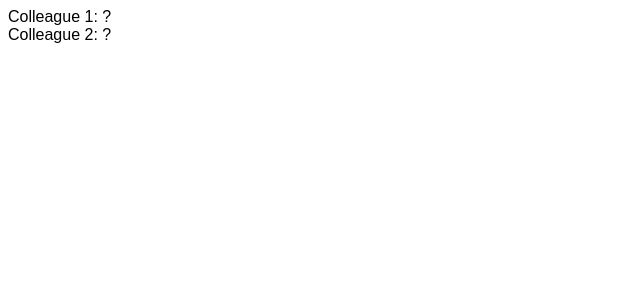
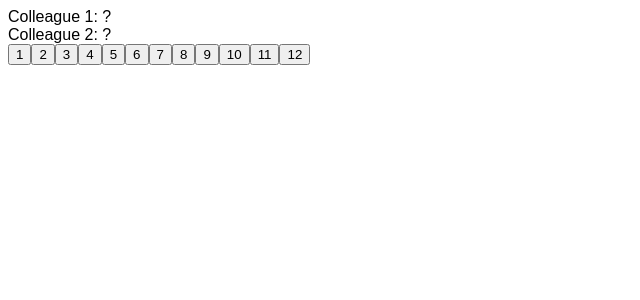
Before and after one commit to E-K8/planning-poker, a Next.js app in the folder ppoker/: page / in a window 1280 px wide. Shown: the top 300 px of the page, without its empty margins (0-640 px from the left). Built offline with nearby package versions, Linux system fonts and the light colour scheme.

Commit message:
add CardSelector for voting functionality

```diff
--- a/ppoker/app/page.tsx
+++ b/ppoker/app/page.tsx
@@ -44,7 +44,7 @@ const Home = () => {
     // <p className='red'>red</p>
     <div>
       <VotesDisplay users={users} votesRevealed={votesRevealed} />
-      {/* <CardSelector onVote={(value) => handleVote('1', value)} /> */}
+      <CardSelector onVote={(value) => handleVote('1', value)} />
       {/* <RevealButton onReveal={revealVotes} />
       <AverageDisplay users={users} />
       <NewSessionButton onNewSession={startNewSession} /> */}
--- a/ppoker/components/CardSelector.tsx
+++ b/ppoker/components/CardSelector.tsx
@@ -1,3 +1,14 @@
-const CardSelector = {};
+const CardSelector = ({ onVote }: { onVote: (value: number) => void }) => {
+  const values = [1, 2, 3, 4, 5, 6, 7, 8, 9, 10, 11, 12];
+  return (
+    <div>
+      {values.map((value) => (
+        <button key={value} onClick={() => onVote(value)}>
+          {value}
+        </button>
+      ))}
+    </div>
+  );
+};
 
 export default CardSelector;
--- a/ppoker/components/VotesDisplay.tsx
+++ b/ppoker/components/VotesDisplay.tsx
@@ -1,3 +1,5 @@
+import { User } from '@/utils/types';
+
 const VotesDisplay = ({
   users,
   votesRevealed,
```
